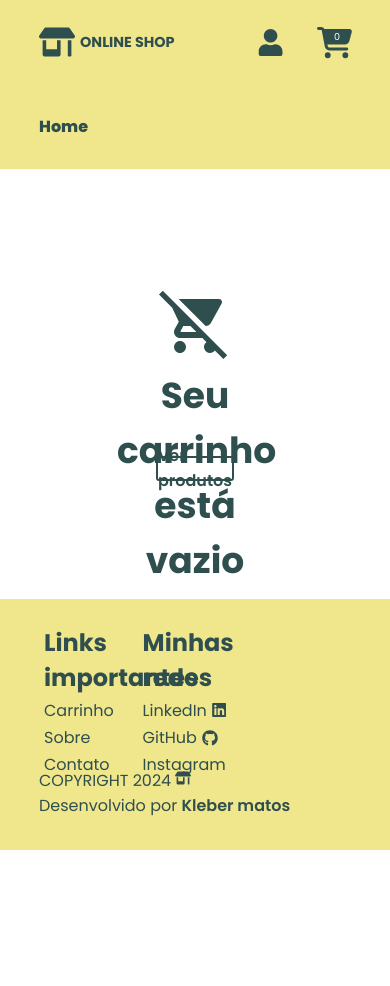
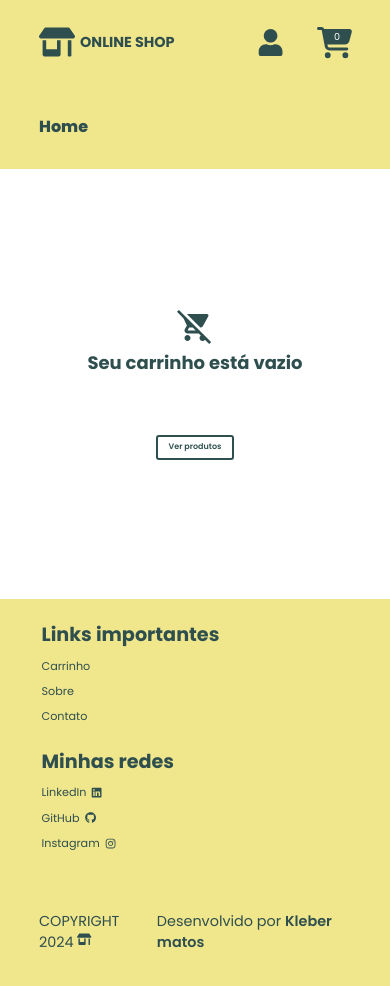
Before and after one commit to kleber-matos/online-shop, a React (Vite) app: page /cart in a window 390 px wide. Shown: the top 986 px of the page. Before the commit the page ends 850 px from the top, so only its background shows below. Built offline with nearby package versions, Linux system fonts and the light colour scheme.

Commit message:
💄 feat: Estilização do responsivo

```diff
--- a/src/components/Aviso/index.jsx
+++ b/src/components/Aviso/index.jsx
@@ -43,6 +43,15 @@ const Div = styled.div`
     color: white;
     transition: 0.4s;
   }
+
+  @media (max-width: 990px) {
+    font-size: 0.5em;
+
+    div {
+      width: 90%;
+      height: 15vh;
+    }
+  }
 `;
 
 export default function index({ sobre, icon }) {
--- a/src/components/CompraFinalizada/index.jsx
+++ b/src/components/CompraFinalizada/index.jsx
@@ -31,6 +31,15 @@ const Div = styled.div`
     width: 30%;
     max-width: 200px;
   }
+
+  @media (max-width: 990px) {
+    font-size: 0.7em;
+    height: 60vh;
+
+    div {
+      width: 90%;
+    }
+  }
 `;
 
 export default function index() {
--- a/src/components/Footer/styled.jsx
+++ b/src/components/Footer/styled.jsx
@@ -14,6 +14,7 @@ export const Links = styled.footer`
   display: flex;
   align-items: center;
   height: 20vh;
+  /* border: solid green; */
 
   div {
     width: 30%;
@@ -44,12 +45,46 @@ export const Links = styled.footer`
     display: flex;
     align-items: center;
   }
+
+  @media (max-width: 990px) {
+    height: 30vh;
+    align-items: center;
+    flex-direction: column;
+    margin-top: 1rem;
+
+    div {
+      display: flex;
+      /* border: solid red; */
+      flex-direction: column;
+      width: 100%;
+    }
+
+    h3 {
+      font-size: 1.2em;
+    }
+
+    li {
+      font-size: 0.7em;
+    }
+  }
 `;
 
 export const Dev = styled.section`
+  /* border: solid; */
   margin-bottom: 2rem;
 
   span {
     font-weight: 600;
   }
+
+  @media (max-width: 990px) {
+    height: 15vh;
+    display: flex;
+    justify-content: center;
+    align-items: center;
+
+    p {
+      font-size: 0.9em;
+    }
+  }
 `;
--- a/src/components/Header/styled.jsx
+++ b/src/components/Header/styled.jsx
@@ -106,9 +106,9 @@ export const Busca = styled.div`
   cursor: pointer;
   border-radius: 5px;
   padding-right: 10px;
-  height: 3vh;
   width: 30%;
   max-width: 300px;
+  height: 4vh;
 
   input {
     border: none;
@@ -120,7 +120,6 @@ export const Busca = styled.div`
 
   @media (max-width: 990px) {
     width: 70%;
-
     display: flex;
   }
 `;
--- a/src/pages/Cart/index.jsx
+++ b/src/pages/Cart/index.jsx
@@ -59,7 +59,9 @@ export default function Cart() {
                     <S.Info>
                       <img src={item.imagem} alt={item.nome} />
                       <p>{item.descricao}</p>
-                      <span>Código do produto: {item.id}</span>
+                      <span className="hidde">
+                        Código do produto: {item.id}
+                      </span>
                     </S.Info>
 
                     <S.Preco>
--- a/src/pages/Cart/styled.jsx
+++ b/src/pages/Cart/styled.jsx
@@ -24,6 +24,13 @@ export const Container = styled.section`
     justify-content: space-between;
     width: 80%;
   }
+
+  @media (max-width: 990px) {
+    section {
+      /* border: solid; */
+      flex-direction: column-reverse;
+    }
+  }
 `;
 
 export const Resumo = styled.div`
@@ -34,6 +41,12 @@ export const Resumo = styled.div`
   display: flex;
   flex-direction: column;
   justify-content: space-between;
+
+  @media (max-width: 990px) {
+    /* border: red solid; */
+    width: 100%;
+    max-width: 1000px;
+  }
 `;
 
 export const Itens = styled.div`
@@ -44,6 +57,11 @@ export const Itens = styled.div`
 
   img {
     width: 50px;
+  }
+
+  @media (max-width: 990px) {
+    /* border: red solid; */
+    width: 100%;
   }
 `;
 
@@ -60,7 +78,6 @@ export const Info = styled.div`
 
   span {
     text-align: end;
-
     width: 20%;
   }
 
@@ -68,6 +85,18 @@ export const Info = styled.div`
     width: 20%;
     max-width: 100px;
     height: 10vh;
+  }
+
+  @media (max-width: 990px) {
+    .hidde {
+      display: none;
+    }
+
+    p {
+      font-size: 0.6em;
+      /* border: solid; */
+      width: 70%;
+    }
   }
 `;
 
@@ -83,6 +112,12 @@ export const Preco = styled.div`
     border: none;
     cursor: pointer;
     font-size: 1.2em;
+  }
+
+  @media (max-width: 990px) {
+    p {
+      font-size: 0.7em;
+    }
   }
 `;
 
@@ -111,4 +146,11 @@ export const Buttons = styled.div`
     color: #dfdfdf;
     border: none;
   }
+
+  @media (max-width: 990px) {
+    margin-top: 5px;
+    button {
+      height: 5vh;
+    }
+  }
 `;
```
